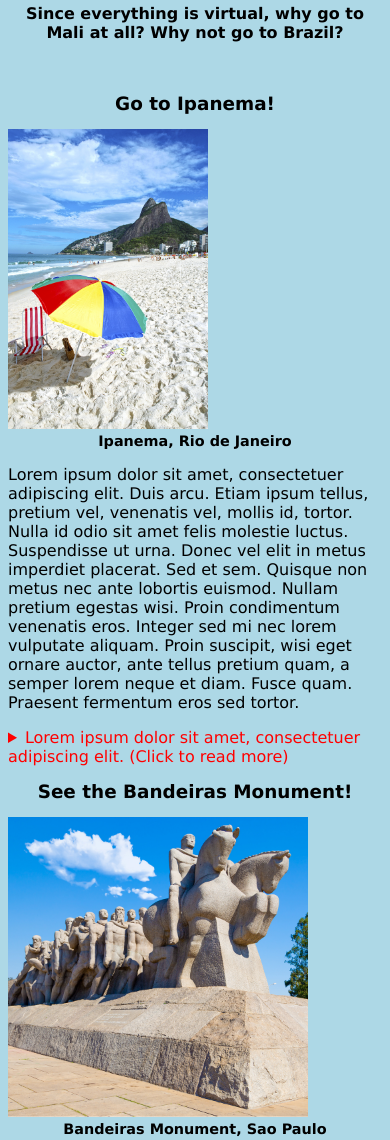
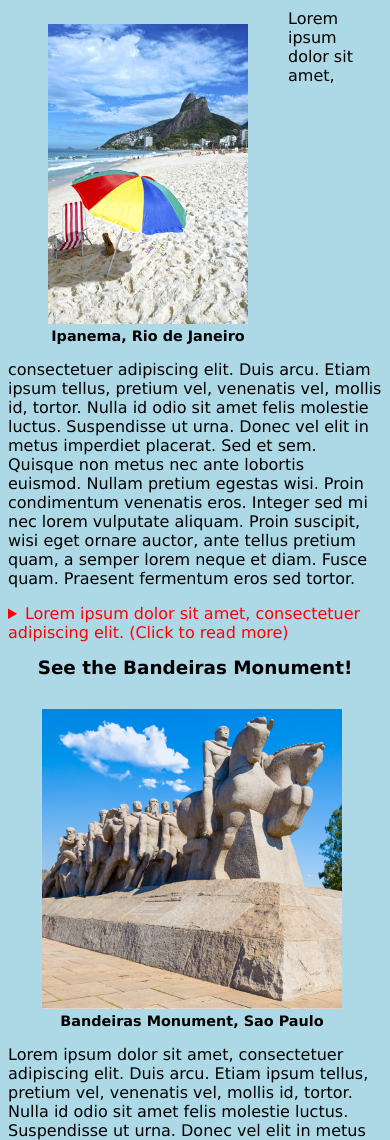
Before and after one commit to gktravels/web, a plain HTML site: page pages/mali_travel.html in a window 390 px wide. Shown: the part 440-1580 px from the top of the page. Drawn offline with Linux system fonts and the light colour scheme.

Commit message:
Update styles.css

```diff
--- a/styles.css
+++ b/styles.css
@@ -71,13 +71,13 @@
 	font-weight: normal;
 }
 
-/*@media screen and (max-device-width: 767px) {*/
+@media screen and (max-device-width: 767px) {
 
-	#article-1 figure { margin: 0 auto }
-	#article-2 figure { margin: 0 auto }
+	#article-1 figure * { margin: 0 auto }
+	#article-2 figure * { margin: 0 auto }
 
 	nav li { margin-bottom: 1em }
-/*}
+}
 
 @media screen and (min-device-width: 768px) {
 
@@ -86,4 +86,4 @@
 
 	nav li { display: inline }
 
-}*/
+}
```
